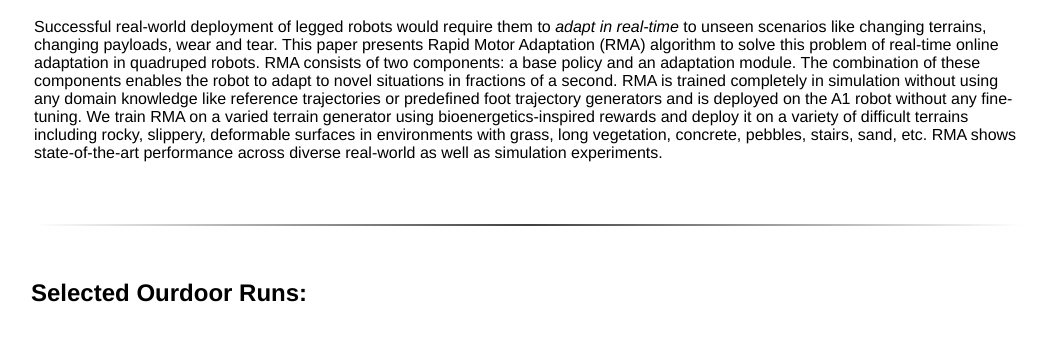
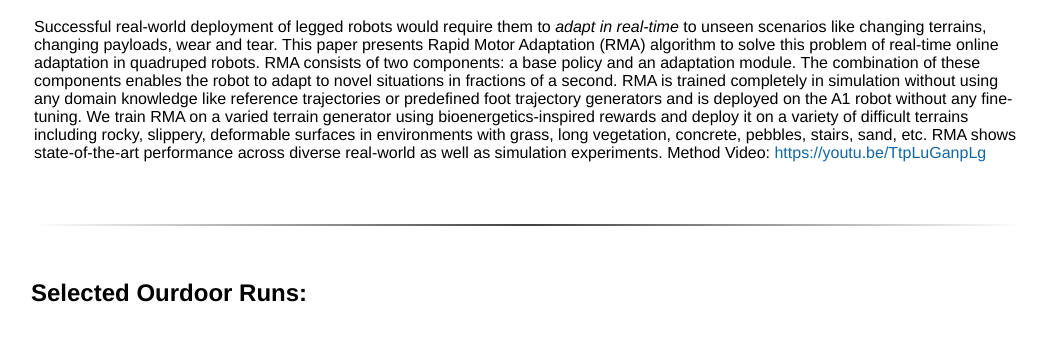
Before and after one commit to ashish-kmr/rma-legged-robots, a plain HTML site: page index.html in a window 1280 px wide. Shown: the part 602-942 px from the top of the page, without its empty margins (112-1159 px from the left). Drawn offline with Linux system fonts and the light colour scheme; a script that the page names is missing.

Commit message:
method video link updated

```diff
--- a/index.html
+++ b/index.html
@@ -79,7 +79,11 @@
                 <br/>
                 <center><h1><a href="rma-locomotion-final.pdf">Paper</a> &nbsp &nbsp &nbsp &nbsp &nbsp &nbsp<a href="rma-locomotion-supplementary.pdf"> Supplementary </a> </h1></center>
                 <br/>
-                Successful real-world deployment of legged robots would require them to <i>adapt in real-time</i> to unseen scenarios like changing terrains, changing payloads, wear and tear. This paper presents Rapid Motor Adaptation (RMA) algorithm to solve this problem of real-time online adaptation in quadruped robots. RMA consists of two components: a base policy and an adaptation module. The combination of these components enables the robot to adapt to novel situations in fractions of a second. RMA is trained completely in simulation without using any domain knowledge like reference trajectories or predefined foot trajectory generators and is deployed on the A1 robot without any fine-tuning. We train RMA on a varied terrain generator using bioenergetics-inspired rewards and deploy it on a variety of difficult terrains including rocky, slippery, deformable surfaces in environments with grass, long vegetation, concrete, pebbles, stairs, sand, etc. RMA shows state-of-the-art performance across diverse real-world as well as simulation experiments.
+                Successful real-world deployment of legged robots would require them to <i>adapt in real-time</i> to unseen scenarios like changing terrains, changing payloads, wear and tear. This paper presents Rapid Motor Adaptation (RMA) algorithm to solve this problem of real-time online adaptation in quadruped robots. RMA consists of two components: a base policy and an adaptation module. The combination of these components enables the robot to adapt to novel situations in fractions of a second. RMA is trained completely in simulation without using any domain knowledge like reference trajectories or predefined foot trajectory generators and is deployed on the A1 robot without any fine-tuning. We train RMA on a varied terrain generator using bioenergetics-inspired rewards and deploy it on a variety of difficult terrains including rocky, slippery, deformable surfaces in environments with grass, long vegetation, concrete, pebbles, stairs, sand, etc. RMA shows state-of-the-art performance across diverse real-world as well as simulation experiments. Method Video: <a href>https://youtu.be/TtpLuGanpLg </a>
+<!--                <center>
+                  <iframe width="560" height="315" src="https://www.youtube.com/embed/TtpLuGanpLg" title="YouTube video player" frameborder="0" allow="accelerometer; autoplay; clipboard-write; encrypted-media; gyroscope; picture-in-picture" allowfullscreen></iframe>
+                </center>
+-->
                 <br/><br/>
 <br /><br /><hr /></td>
             </tr>
```
